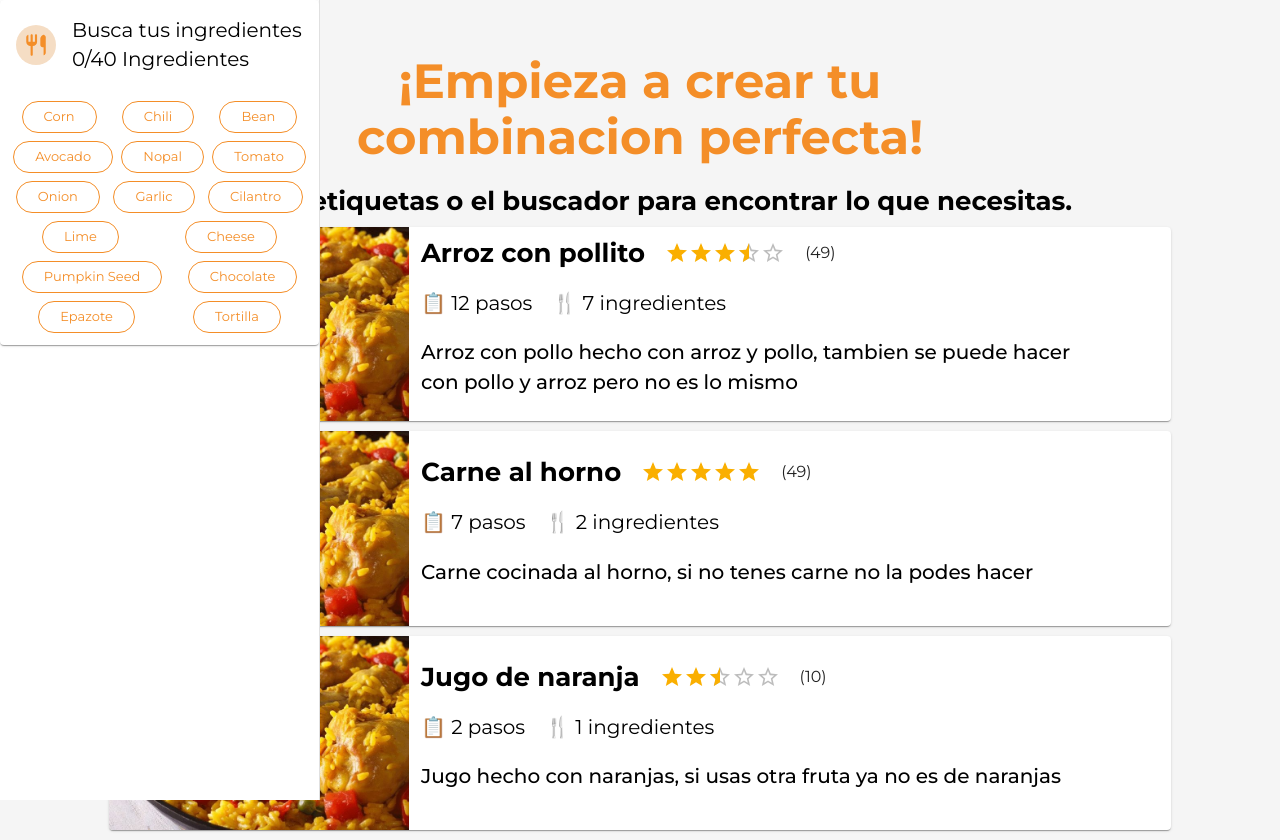
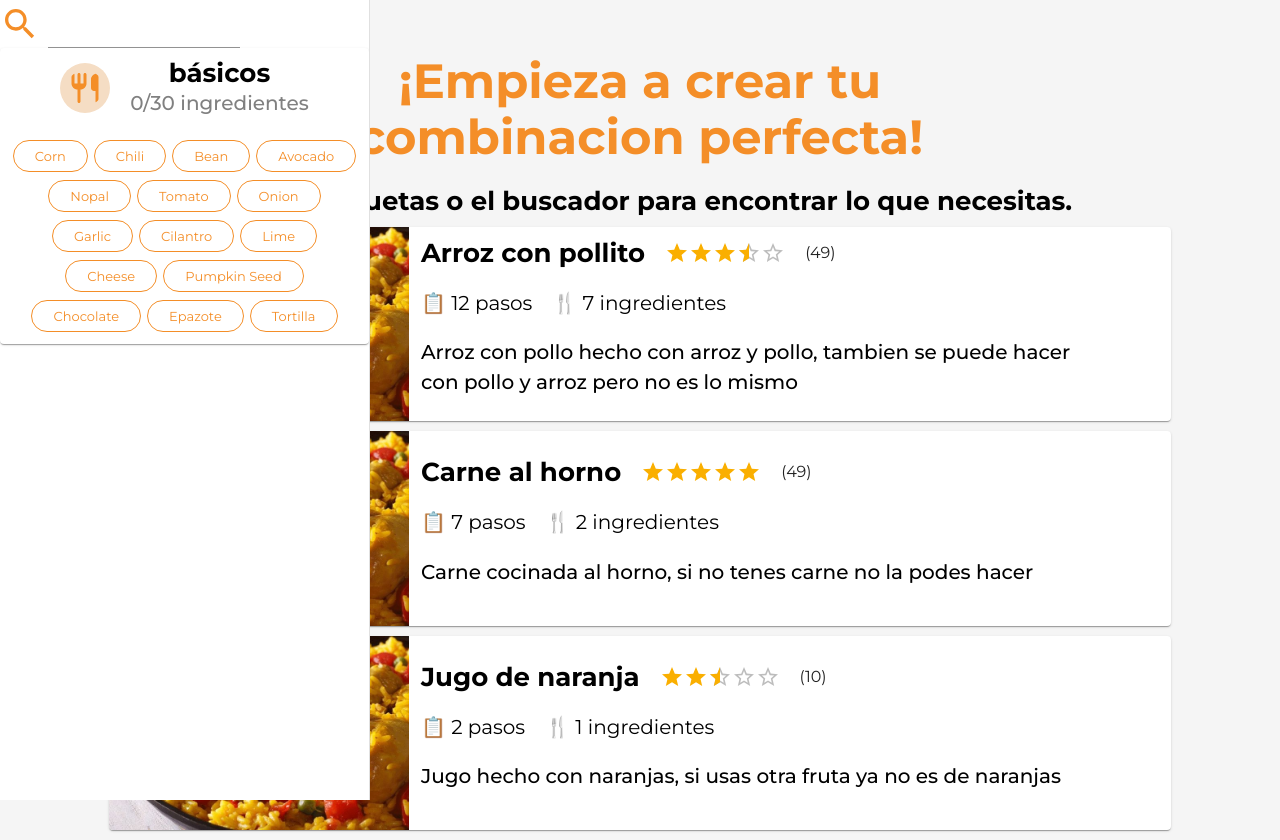
Before and after one commit to anavarro81/buscador-recetas, a Next.js app in the folder client/: page / in a window 1280 px wide. Built offline with nearby package versions, Linux system fonts and the light colour scheme.

Commit message:
feat: mejorar el diseño y los estilos de FilterBox; añadir la función de búsqueda en la barra lateral (aun no funciona)

```diff
--- a/client/src/Components/FilterBox/FilterBox.tsx
+++ b/client/src/Components/FilterBox/FilterBox.tsx
@@ -1,17 +1,10 @@
-// import styled from "styled-components";
-//card
-
-import { Box, Card, CardHeader, Chip, styled } from "@mui/material";
-// import styled from "@emotion/styled";
-
-//buttons
+import { Box, Card, Chip, styled, Typography } from "@mui/material";
 
 import RestaurantRoundedIcon from "@mui/icons-material/RestaurantRounded";
 import theme from "@/theme/theme";
-// import { Chip } from "@mui/material";
 
 const StyledIcon = styled(RestaurantRoundedIcon)`
-    font-size: 40px;
+    font-size: 50px;
     color: ${theme.palette.primary.main};
     background-color: ${theme.palette.secondary.main};
     border-radius: 50%;
@@ -19,7 +12,7 @@ const StyledIcon = styled(RestaurantRoundedIcon)`
 `;
 const TagsStyle = styled(Box)`
     display: flex;
-    justify-content: space-around;
+    justify-content: center;
     flex-wrap: wrap;
     gap: 8px 6px;
     padding: 12px;
@@ -29,6 +22,18 @@ const ChipStyle = styled(Chip)`
     border-color: ${theme.palette.primary.main};
     color: ${theme.palette.primary.main};
     padding: 0px 10px;
+`;
+
+const StyledCardHeader = styled(Box)`
+    padding: 10px;
+    display: flex;
+    justify-content: center;
+    align-items: center;
+    gap: 20px;
+`;
+
+const StyledTextHeader = styled(Box)`
+    text-align: center;
 `;
 
 const Ingredients = [
@@ -48,14 +53,19 @@ const Ingredients = [
     { id: 14, name: "Epazote" },
     { id: 15, name: "Tortilla" },
 ];
+
 export const FilterBox = () => {
     return (
-        <Card sx={{ maxWidth: 330 }}>
-            <CardHeader
-                avatar={<StyledIcon />}
-                title="Busca tus ingredientes"
-                subheader="0/40 Ingredientes"
-            />
+        <Card sx={{ maxWidth: "330", backgroundColor: "white" }}>
+            <StyledCardHeader>
+                <StyledIcon />
+                <StyledTextHeader>
+                    <Typography variant="h3">básicos</Typography>
+                    <Typography sx={{ color: "gray" }} variant="body1">
+                        0/30 ingredientes
+                    </Typography>
+                </StyledTextHeader>
+            </StyledCardHeader>
 
             <TagsStyle>
                 {Ingredients.map(({ id, name }) => (
--- a/client/src/app/page.tsx
+++ b/client/src/app/page.tsx
@@ -1,6 +1,16 @@
 "use client";
 import { RecipeCard, FilterBox } from "@/Components";
-import { Container, Drawer, styled, Typography } from "@mui/material";
+import theme from "@/theme/theme";
+import { AccountCircle } from "@mui/icons-material";
+import SearchIcon from "@mui/icons-material/Search";
+import {
+    Box,
+    Container,
+    Drawer,
+    styled,
+    TextField,
+    Typography,
+} from "@mui/material";
 
 const PageContainer = styled(Container)({
     display: "flex",
@@ -10,6 +20,8 @@ const PageContainer = styled(Container)({
     minHeight: "100vh",
     backgroundColor: "whitesmoke",
 });
+
+const Sidebar = styled(Drawer)({});
 
 const recetas = [
     {
@@ -40,31 +52,45 @@ const recetas = [
         ingredients: 1,
     },
 ];
-const drawerWidth = 320;
-// const StyledContainer = styled(Container)({
-//     border: "1px solid red",
-// });
-// const MainStyled = styled.main`
-//     display: grid;
-//     grid-template-columns: 350px 1fr;
-// `;
+
 export default function Home() {
     return (
         <PageContainer>
-            <Drawer
+            <Sidebar
                 sx={{
-                    width: drawerWidth,
+                    width: 370,
                     flexShrink: 0,
                     "& .MuiDrawer-paper": {
-                        width: drawerWidth,
+                        width: 370,
                         boxSizing: "border-box",
                     },
                 }}
                 variant="permanent"
                 anchor="left"
             >
+                <Box
+                    sx={{
+                        display: "flex",
+                        alignItems: "flex-end",
+                    }}
+                >
+                    <SearchIcon
+                        sx={{
+                            color: theme.palette.primary.main,
+                            mr: 1,
+                            my: 0.5,
+                            fontSize: 40,
+                        }}
+                    />
+                    <TextField
+                        id="input-with-sx"
+                        // label="Buscar..."
+                        variant="standard"
+                    />
+                </Box>
+
                 <FilterBox />
-            </Drawer>
+            </Sidebar>
             <main>
                 {
                     <>
```
